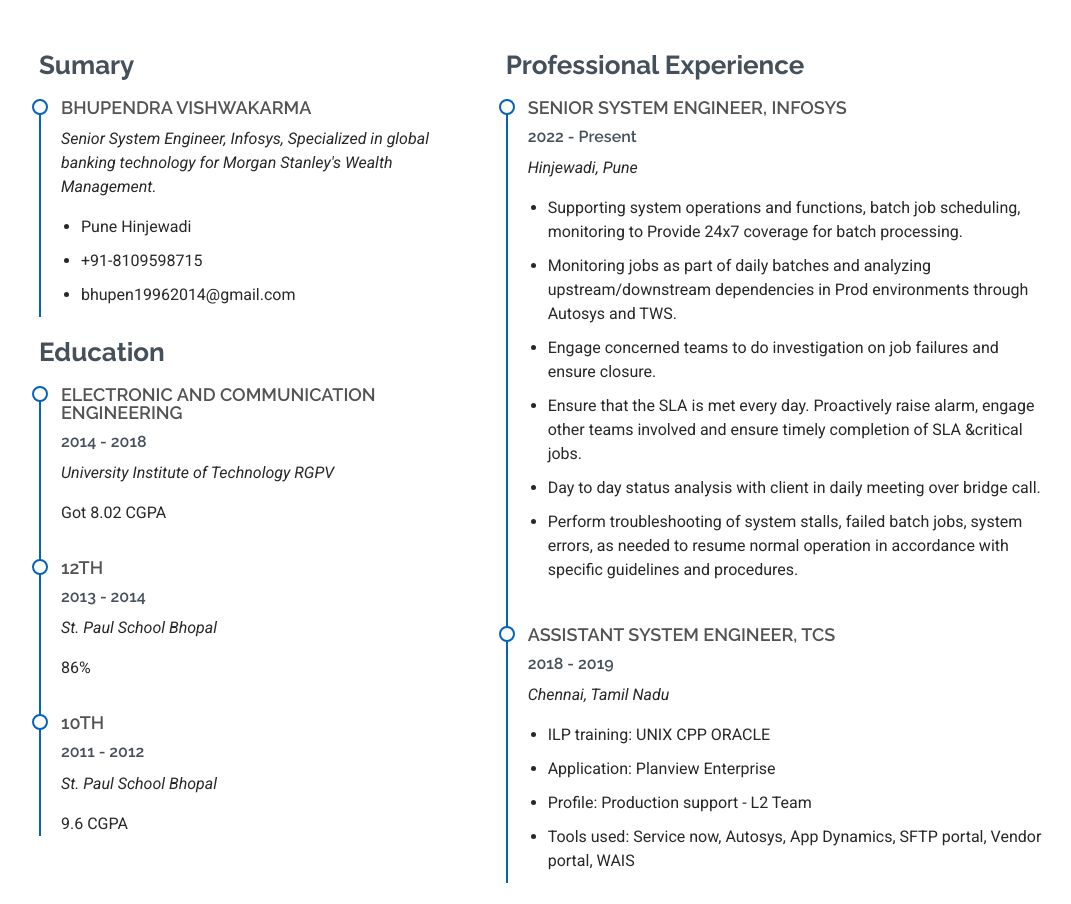
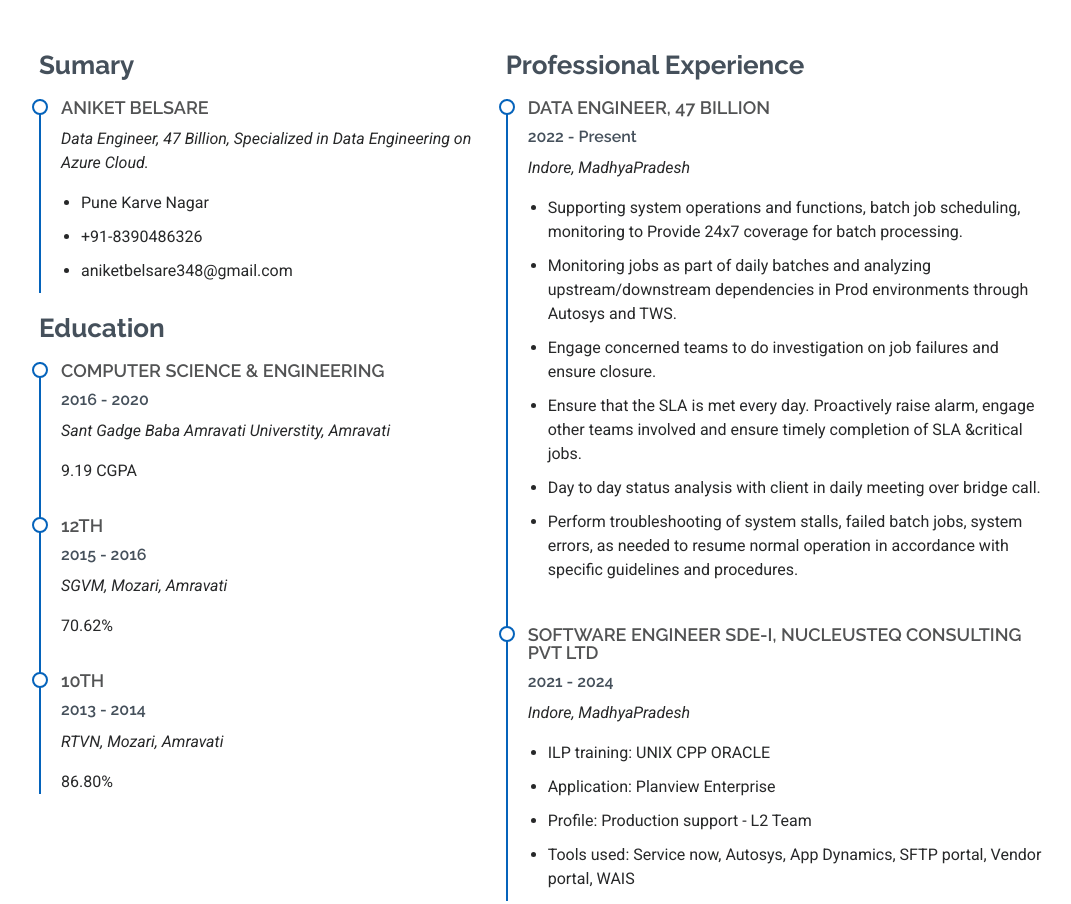
Before and after one commit to abelsare348/CV, a plain HTML site: page MyResume/index.html in a window 1280 px wide. Shown: the part 2500-3404 px from the top of the page, without its empty margins (133-1204 px from the left). Drawn offline with Linux system fonts and the light colour scheme; animation ran at ten frames a second.

Commit message:
Update index.html

```diff
--- a/MyResume/index.html
+++ b/MyResume/index.html
@@ -307,36 +307,36 @@
                         <h3 class="resume-title">Sumary</h3>
 
                         <div class="resume-item pb-0">
-                            <h4>Bhupendra Vishwakarma</h4>
-                            <p><em>Senior System Engineer, Infosys,
-                                    Specialized in global banking technology for Morgan Stanley's Wealth Management.
+                            <h4>Aniket Belsare</h4>
+                            <p><em>Data Engineer, 47 Billion,
+                                    Specialized in Data Engineering on Azure Cloud.
                                 </em></p>
                             <ul>
-                                <li>Pune Hinjewadi</li>
-                                <li>+91-8109598715</li>
-                                <li>bhupen19962014@gmail.com</li>
+                                <li>Pune Karve Nagar</li>
+                                <li>+91-8390486326</li>
+                                <li>aniketbelsare348@gmail.com</li>
                             </ul>
                         </div><!-- Edn Resume Item -->
 
                         <h3 class="resume-title">Education</h3>
                         <div class="resume-item">
-                            <h4>Electronic and communication Engineering</h4>
-                            <h5>2014 - 2018</h5>
-                            <p><em>University Institute of Technology RGPV</em></p>
-                            <p>Got 8.02 CGPA</p>
+                            <h4>Computer Science & Engineering</h4>
+                            <h5>2016 - 2020</h5>
+                            <p><em>Sant Gadge Baba Amravati Universtity, Amravati</em></p>
+                            <p> 9.19 CGPA</p>
                         </div><!-- Edn Resume Item -->
 
                         <div class="resume-item">
                             <h4>12th</h4>
-                            <h5>2013 - 2014</h5>
-                            <p><em>St. Paul School Bhopal</em></p>
-                            <p>86%</p>
+                            <h5>2015 - 2016</h5>
+                            <p><em> SGVM, Mozari, Amravati</em></p>
+                            <p>70.62%</p>
                         </div><!-- Edn Resume Item -->
                             <div class="resume-item">
                             <h4>10th</h4>
-                            <h5>2011 - 2012</h5>
-                            <p><em>St. Paul School Bhopal</em></p>
-                            <p>9.6 CGPA</p>
+                            <h5>2013 - 2014</h5>
+                            <p><em> RTVN, Mozari, Amravati </em></p>
+                            <p> 86.80% </p>
                         </div><!-- Edn Resume Item -->
 
                     </div>
@@ -344,9 +344,9 @@
                     <div class="col-lg-6" data-aos="fade-up" data-aos-delay="200">
                         <h3 class="resume-title">Professional Experience</h3>
                         <div class="resume-item">
-                            <h4>Senior System Engineer, Infosys</h4>
+                            <h4>Data Engineer, 47 Billion</h4>
                             <h5>2022 - Present</h5>
-                            <p><em>Hinjewadi, Pune </em></p>
+                            <p><em> Indore, MadhyaPradesh</em></p>
                             <ul>
                                 <li>Supporting system operations and functions, batch job scheduling, monitoring to Provide 24x7 coverage for batch processing.</li>
                                 <li>Monitoring jobs as part of daily batches and analyzing upstream/downstream dependencies in Prod environments through Autosys and TWS.</li>
@@ -381,9 +381,9 @@
                         </div><!-- Edn Resume Item -->
 
                         <div class="resume-item">
-                            <h4>Assistant System Engineer, TCS</h4>
-                            <h5>2018 - 2019</h5>
-                            <p><em>Chennai, Tamil Nadu</em></p>
+                            <h4> Software Engineer SDE-I, NucleusTeq Consulting Pvt ltd </h4>
+                            <h5>2021 - 2024</h5>
+                            <p><em>Indore, MadhyaPradesh</em></p>
                             <ul>
                                 <li>ILP training: UNIX CPP ORACLE</li>
                                 <li>Application: Planview Enterprise</li>
@@ -866,7 +866,7 @@
                             <i class="bi bi-geo-alt flex-shrink-0"></i>
                             <div>
                                 <h3>Address</h3>
-                                <p>Xrbia Hinjewadi Township, Pune</p>
+                                <p>Shramasafalya Colony, Karve Nagar, Pune</p>
                             </div>
                         </div><!-- End Info Item -->
 
@@ -874,7 +874,7 @@
                             <i class="bi bi-telephone flex-shrink-0"></i>
                             <div>
                                 <h3>Call</h3>
-                                <p>+91-8109598715</p>
+                                <p>+91-8390486326</p>
                             </div>
                         </div><!-- End Info Item -->
 
@@ -882,7 +882,7 @@
                             <i class="bi bi-envelope flex-shrink-0"></i>
                             <div>
                                 <h3>Email Us</h3>
-                                <p>bhupen19962014@gmail.com</p>
+                                <p>aniketbelsare348@gmail.com</p>
                             </div>
                         </div><!-- End Info Item -->
 
```
